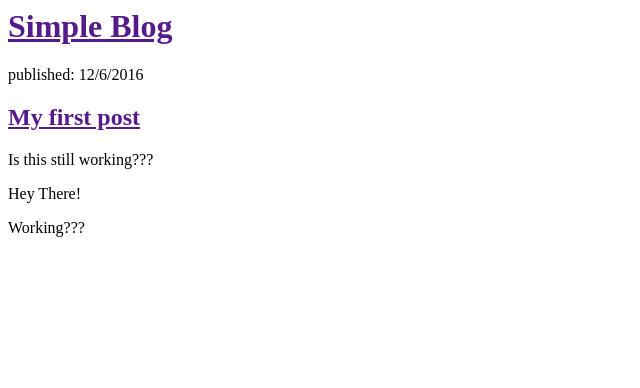
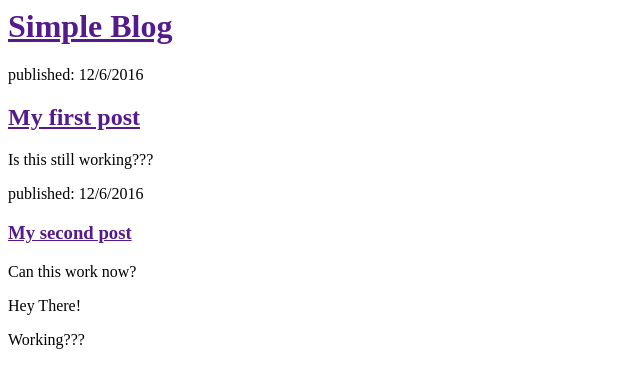
Before and after one commit to ESantosIFX/TestGal1, a Django app: page / in a window 1280 px wide. Shown: the top 388 px of the page, without its empty margins (0-640 px from the left). Run offline with Django 3.2, Linux system fonts and the light colour scheme; data that the repository does not hold is empty.

Commit message:
adding the changes made to the post_list html and the blog/views, still having trouble with viewing the queried posts made earlier on database

```diff
--- a/blog/templates/blog/post_list.html
+++ b/blog/templates/blog/post_list.html
@@ -3,6 +3,13 @@
 		<title>TestGal Blog--</title>
 	</head>
 	<body>
+		{% for post in posts %}
+			<div>
+				<p>published: {{ post.published_date }}</p>
+				<h1><a href="">{{ post.title }}</a></h1>
+				<p>{{ post.text|linebreaksbr }}</p>
+			</div>
+		{% endfor %}
 		<div>
 			<h1><a href="">Simple Blog</a></h1>
 		</div>
@@ -13,7 +20,12 @@
 			<p>Is this still working???</p>
 		</div>
 
+		<div>
+			<p>published: 12/6/2016
+			<h3><a href="">My second post</a></h2>
+			<p>Can this work now?</p>
 
+		</div>
 		<p>Hey There!</p>
 		<p>Working???</p>
 	</body>
--- a/blog/views.py
+++ b/blog/views.py
@@ -1,5 +1,8 @@
 from django.shortcuts import render
+from django.utils import timezone
+from .models import Post
 
 # Create your views here.
 def post_list(request):
-	return render(request, 'blog/post_list.html', {})
+	posts = Post.objects.filter(published_date=timezone.now()).order_by('published_date')
+	return render(request, 'blog/post_list.html', {'posts': posts})
```
